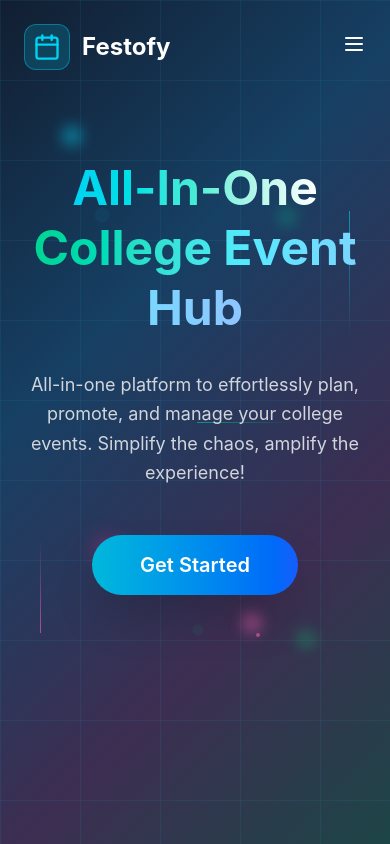
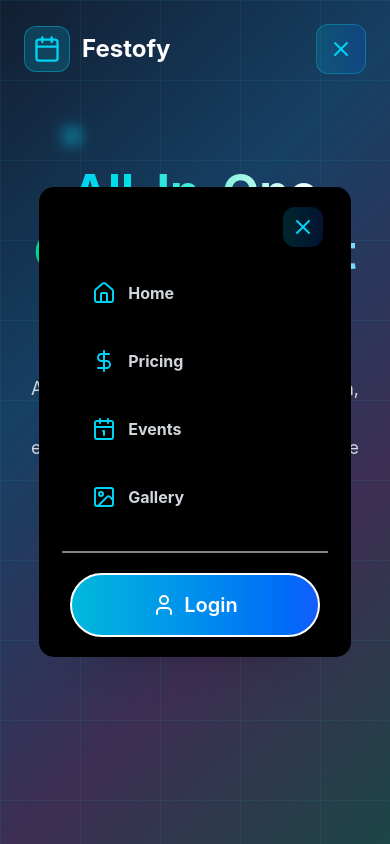
Before and after one commit to Sathaye-s-Developers/FestoFy, a React (Vite) app in the folder frontend/: page / in a window 390 px wide. Both pictures are taken after a click on the button 354 px from the left and 44 px from the top of the page. Built offline with nearby package versions, Linux system fonts and the light colour scheme.

Commit message:
adding mobile resposive menu

```diff
--- a/frontend/src/App.jsx
+++ b/frontend/src/App.jsx
@@ -7,9 +7,10 @@
 import { Routes, Route } from "react-router-dom"
 import AddEventpg from './Pages/Event_Components/Pages/AddEventpg'
 import NewHomepg from './Pages/NewHomepg'
+import Mobile_Options from './Components/Mobile_Options'
 
 const App = () => {
-  const { register, token } = useContext(EventAppContext)
+  const { register, token ,options} = useContext(EventAppContext)
   return (
     <div>
       {/* <div className='app'>
@@ -24,6 +25,8 @@
       </div>
       <About /> */}
       {register===true ?<Login_PopUp/>:<></>}
+      {options===true?<Mobile_Options/>:<></>}
+      {}
        <Routes>
           <Route path='/' element={<Home />} />
           <Route path='/Home' element={<Home />} />
--- /dev/null
+++ b/frontend/src/Components/Mobile_Options.jsx
@@ -0,0 +1,39 @@
+import React, { useContext } from 'react'
+import { House,DollarSign,Image,Calendar1 ,User } from 'lucide-react';
+import { X } from 'lucide-react';
+import { EventAppContext } from '../Context/EventContext';
+const Mobile_Options = () => {
+    const {setoptions}=useContext(EventAppContext)
+    const toggleoption=()=>{
+    setoptions(false)
+  }
+    return (
+        <div>
+            <div className='fixed inset-0 z-50 w-full h-full grid'>
+                <div className='md:hidden place-self-center left-[580px] opacity-100 top-[200px] bg-black w-[80%] sm:w-[50%] rounded-[15px] animate-[fadein_0.5s_ease-in-out_forwards] text-white ]'>
+                    <div className='flex flex-col items-end mt-5 mr-7'>
+                         <button className='p-2 bg-gradient-to-r from-cyan-500/20 to-blue-600/20 rounded-xl' onClick={toggleoption}> <X className={` w-6 h-6 text-cyan-400 transition-all duration-300'}`}/></button>
+                    </div>
+
+                    <div className='flex flex-col items-center mt-3'>
+                        <p className='group p-5 border-2 border-transparent w-[80%] ml-3 mr-3 rounded-[15px] font-bold flex items-center gap-3 relative text-gray-300 transition-all duration-300 hover:bg-gradient-to-r hover:from-cyan-500/20 hover:to-blue-600/20 hover:border-cyan-400/20 hover:text-cyan-300'><House className={` inset-0 w-6 h-6 text-cyan-400 `}/>Home</p>
+
+                        <p className='group p-5 border-2 border-transparent w-[80%] ml-3 mr-3 rounded-[15px] font-bold flex items-center gap-3 relative text-gray-300 transition-all duration-300 hover:bg-gradient-to-r hover:from-cyan-500/20 hover:to-blue-600/20 hover:border-cyan-400/20 hover:text-cyan-300'><DollarSign className={`inset-0 w-6 h-6 text-cyan-400 `}/>Pricing</p>
+
+                        <p className='group p-5 border-2 border-transparent w-[80%] ml-3 mr-3 rounded-[15px] font-bold flex items-center gap-3 relative text-gray-300 transition-all duration-300 hover:bg-gradient-to-r hover:from-cyan-500/20 hover:to-blue-600/20 hover:border-cyan-400/20 hover:text-cyan-300'><Calendar1 className={`inset-0 w-6 h-6 text-cyan-400 `}/>Events</p>
+
+                        <p className='group p-5 border-2 border-transparent w-[80%] ml-3 mr-3 rounded-[15px] font-bold flex items-center gap-3 relative text-gray-300 transition-all duration-300 hover:bg-gradient-to-r hover:from-cyan-500/20 hover:to-blue-600/20 hover:border-cyan-400/20 hover:text-cyan-300'><Image className={`inset-0 w-6 h-6 text-cyan-400 `}/>Gallery</p>
+
+                        {/* <p className='p-5 border-2 w-[80%] ml-3 mr-3 rounded-[15px] font-bold flex items-center gap-3 relative'>About</p> */}
+
+                        <hr className='border-2 m-5 w-[80%]'/>
+
+                        <button className='p-4 border-2 mb-5 w-[80%] ml-3 mr-3  flex items-center justify-center gap-2 bg-gradient-to-r from-cyan-500 to-blue-600 text-white text-xl font-semibold rounded-full hover:from-cyan-400 hover:to-blue-500 transform hover:scale-105 hover:-translate-y-1 transition-all duration-300 shadow-2xl hover:shadow-cyan-500/40 relative overflow-hidden'><User/>Login</button>
+                    </div>
+                </div>
+            </div>
+        </div>
+    )
+}
+
+export default Mobile_Options
--- a/frontend/src/Components/Navbar.jsx
+++ b/frontend/src/Components/Navbar.jsx
@@ -2,11 +2,14 @@
 import { EventAppContext } from '../Context/EventContext';
 import Header from './Header';
 import { Link } from "react-router-dom"
-import { Calendar, User, Menu } from 'lucide-react';
+import { Calendar, User, Menu,X } from 'lucide-react';
 
 
 const Navbar = () => {
-  const { setRegister, token, settoken } = useContext(EventAppContext)
+  const { setRegister, token, settoken,setoptions,options} = useContext(EventAppContext)
+  const toggleoption=()=>{
+    setoptions(true)
+  }
 
   const logout = () => {
     localStorage.removeItem("token")
@@ -49,8 +52,18 @@
 
           {/* Mobile Menu Button */}
           <div className="md:hidden">
-            <button className="text-white hover:text-cyan-400 transition-colors duration-300">
+            {/* <button className="text-white hover:text-cyan-400 transition-colors duration-300" onClick={()=>{setoptions(prev=>!prev)}}>
               <Menu className="w-6 h-6" />
+            </button> */}
+
+            <button
+              onClick={toggleoption}
+              className="relative p-3 bg-gradient-to-r from-cyan-500/20 to-blue-600/20 rounded-xl border border-cyan-400/30 hover:from-cyan-500/30 hover:to-blue-600/30 hover:border-cyan-400/50 transition-all duration-300 hover:scale-110 group"
+            >
+              <div className="relative w-6 h-6">
+                <Menu className={`absolute inset-0 w-6 h-6 text-cyan-400 transition-all duration-300 ${options ? 'opacity-0 rotate-180 scale-75' : 'opacity-100 rotate-0 scale-100'}`} />
+                <X className={`absolute inset w-6 h-6 text-cyan-400 transition-all duration-300 ${options ? 'opacity-100 rotate-0 scale-100' : 'opacity-0 -rotate-180 scale-75'}`} />
+              </div>
             </button>
           </div>
 
--- a/frontend/src/Context/EventContext.jsx
+++ b/frontend/src/Context/EventContext.jsx
@@ -9,6 +9,7 @@
     const [authtoken, setauthtoken] = useState("")
     const url = "http://localhost:3000"
     const [details, setdetails] = useState("")
+    const [options, setoptions] = useState(false)
 
     const fetchUserDetails = async (token) => {
         try {
@@ -30,7 +31,7 @@
         }
     }, [token, details])
     const contextvalue = {
-        register, setRegister, url, token, settoken, details, setdetails, fetchUserDetails
+        register, setRegister, url, token, settoken, details, setdetails, fetchUserDetails,options,setoptions
     }
     return (
         <EventAppContext.Provider value={contextvalue}>
```
